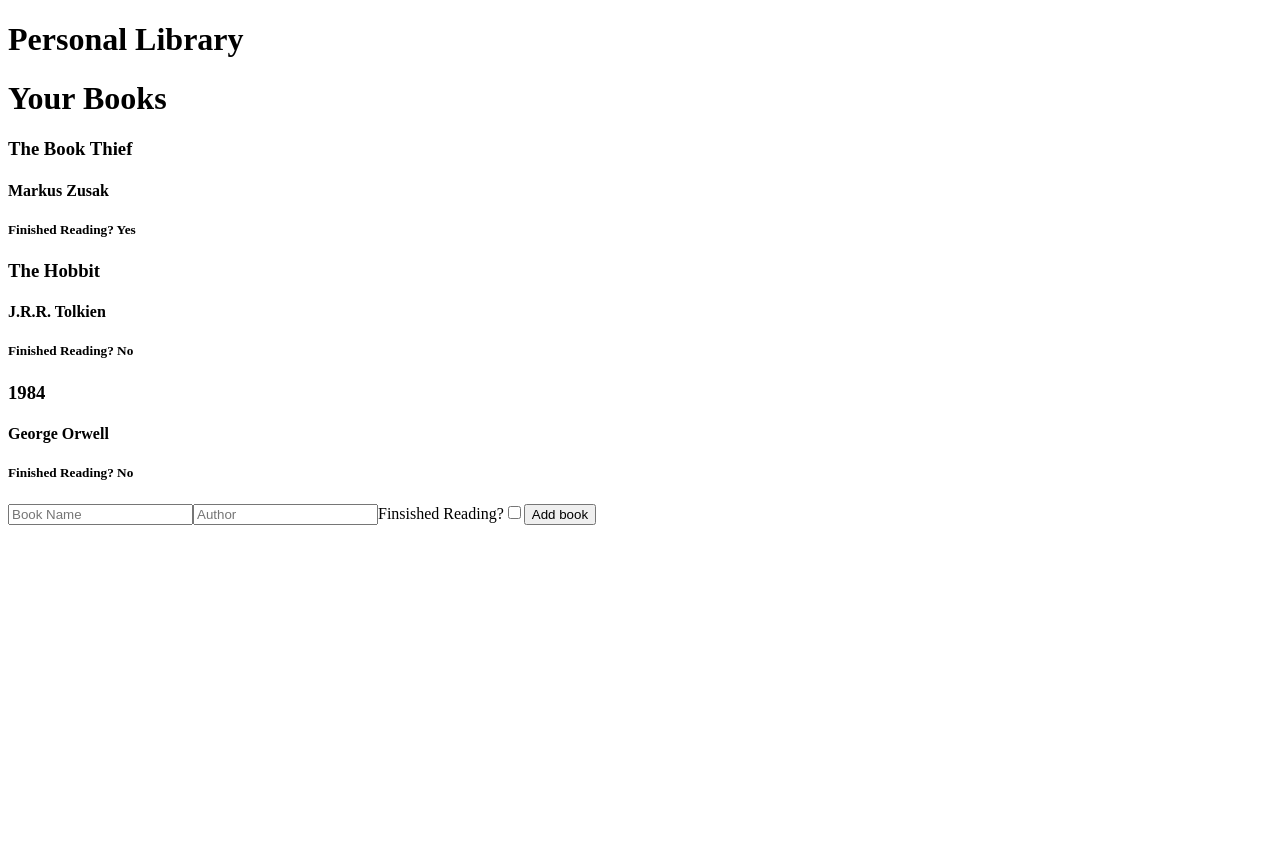
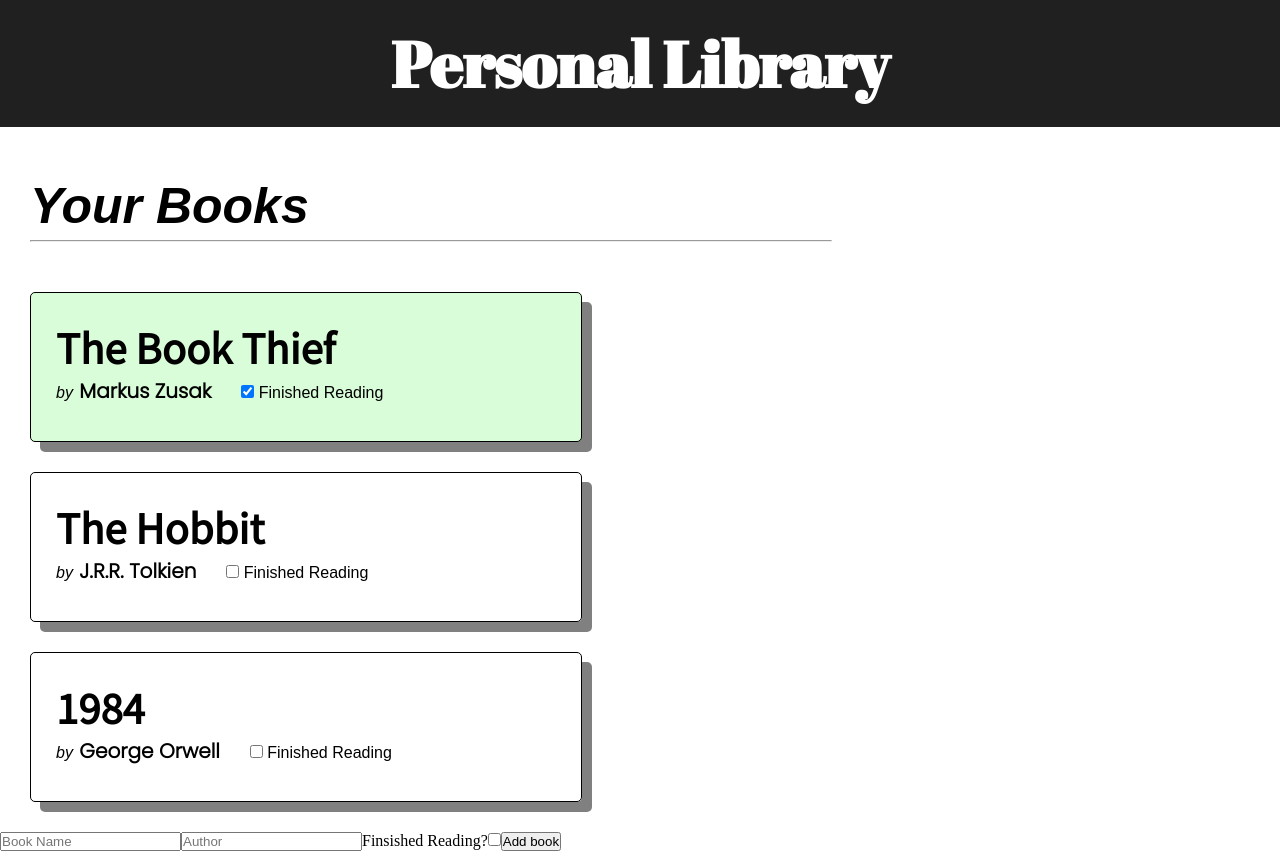
Before and after one commit to yashbellam97/Personal-Library, a React (Create React App) app: page / in a window 1280 px wide. Before the commit the page ends 800 px from the top, so only its background shows below. Built offline with nearby package versions, Linux system fonts and the light colour scheme.

Commit message:
Add styling

```diff
--- a/src/App.js
+++ b/src/App.js
@@ -1,4 +1,6 @@
 import React from "react";
+
+import "./index.css"
 
 import BooksPage from "./pages/BooksPage";
 import Header from "./components/Header"
--- a/src/components/Book.js
+++ b/src/components/Book.js
@@ -2,10 +2,15 @@ import React from "react";
 
 function Book(props) {
     return (
-        <div>
-            <h3>{props.details.bookName}</h3>
-            <h4>{props.details.author}</h4>
-            <h5>Finished Reading? {props.details.haveRead ? "Yes" : "No"}</h5>
+        <div className={`book${props.details.haveRead ? " completed" : ""}`}>
+            <h3 className="bookName">{props.details.bookName}</h3>
+            <p style={{display: "inline-block", fontStyle: "italic"}}>by&nbsp;</p>
+            <h4 style={{display: "inline-block"}}className="bookAuthor">{props.details.author}</h4>
+            <input
+                type="checkbox"
+                checked={props.details.haveRead}
+                onChange={() => props.flipRead(props.details.bookId)}
+            /> <label>Finished Reading</label>
         </div>
     );
 }
--- a/src/components/BookForm.js
+++ b/src/components/BookForm.js
@@ -28,13 +28,15 @@ class BookForm extends React.Component {
     handleSubmit(event) {
         event.preventDefault();
         const newBook = {
-            bookId: Math.random() * 1000,
+            bookId: Math.floor(Math.random() * 1000),
             bookName: this.state.newBookName,
             author: this.state.newBookAuthor,
             haveRead: this.state.newBookRead
         }
-        const updatedArray = this.props.books.push(newBook);
-        this.props.updateState(updatedArray);
+        let bookArray = this.props.books;
+        bookArray.push(newBook);
+
+        this.props.updateState(bookArray);
         this.resetForm();
     }
 
--- a/src/components/BookList.js
+++ b/src/components/BookList.js
@@ -3,10 +3,11 @@ import React from "react";
 import Book from "./Book";
 
 function BookList(props) {
-    const bookList = props.books.map((book) => <Book key={book.bookId} details={book}/>)
+    const bookList = props.books.map((book) => <Book key={book.bookId} details={book} flipRead={props.flipRead}/>)
     return (
         <div>
-            <h1>Your Books</h1>
+            <h1 className="booksHeading">Your Books</h1>
+            <hr style={{width: "800px", marginLeft: "30px", marginBottom: "50px"}}/>
             {bookList}
         </div>
     );
--- a/src/components/Header.js
+++ b/src/components/Header.js
@@ -2,7 +2,7 @@ import React from "react";
 
 function Header() {
     return (
-        <div>
+        <div className="header">
             <h1>Personal Library</h1>
         </div>
     );
--- /dev/null
+++ b/src/index.css
@@ -0,0 +1,57 @@
+@import url('https://fonts.googleapis.com/css2?family=Abril+Fatface&display=swap');
+@import url('https://fonts.googleapis.com/css2?family=Do+Hyeon&display=swap');
+@import url('https://fonts.googleapis.com/css2?family=Noto+Sans+JP&display=swap');
+@import url('https://fonts.googleapis.com/css2?family=Abril+Fatface&display=swap');
+@import url('https://fonts.googleapis.com/css2?family=Poppins:wght@300&display=swap');
+
+* {
+    margin: 0;
+    padding: 0;
+}
+
+.header {
+    margin: 0;
+    background-color: #202020;
+    color: white;
+    padding: 20px;
+    font-size: xx-large;
+    font-family: 'Abril Fatface', cursive;
+    text-align: center;
+    margin-bottom: 50px;
+}
+
+.booksHeading {
+    margin: 30px;
+    margin-bottom: 5px;
+    font-family: 'Alata', sans-serif;
+    font-style: italic;
+    font-size: 50px;
+
+}
+
+.book {
+    margin: 30px;
+    padding: 25px;
+    width: 500px;
+    border: solid thin;
+    border-radius: 5px;
+    font-family: 'Alata', sans-serif;
+    box-shadow: 10px 10px grey;
+}
+
+.completed {
+    background-color:#d9fcd9;
+}
+
+.bookName {
+    font-size: 40px;
+    font-family: 'Noto Sans JP', sans-serif;
+}
+
+.bookAuthor {
+    font-size: 20px;
+    font-family: 'Poppins', sans-serif;
+    margin-left: 2px;
+    margin-right: 30px;
+    margin-bottom: 10px;
+}
--- a/src/pages/BooksPage.js
+++ b/src/pages/BooksPage.js
@@ -10,16 +10,32 @@ class BooksPage extends React.Component {
             books: booksData
         }
         this.updateState = this.updateState.bind(this);
+        this.flipRead = this.flipRead.bind(this);
+
     }
 
     updateState(newState) {
+        console.log(newState);
         this.setState({books: newState});
+    }
+
+    flipRead(id) {
+        console.log(id);
+        this.setState((prevState) => {
+            const updatedArray = prevState.books.map((book) => {
+                if (book.bookId === id) {
+                    book.haveRead = !book.haveRead;
+                };
+                return book;
+            });
+            return updatedArray;
+        })
     }
 
     render() {
         return (
             <div>
-                <BookList books={booksData}/>
+                <BookList books={booksData} flipRead={this.flipRead}/>
                 <BookForm books={booksData} updateState={this.updateState}/>
             </div>
         );
```
